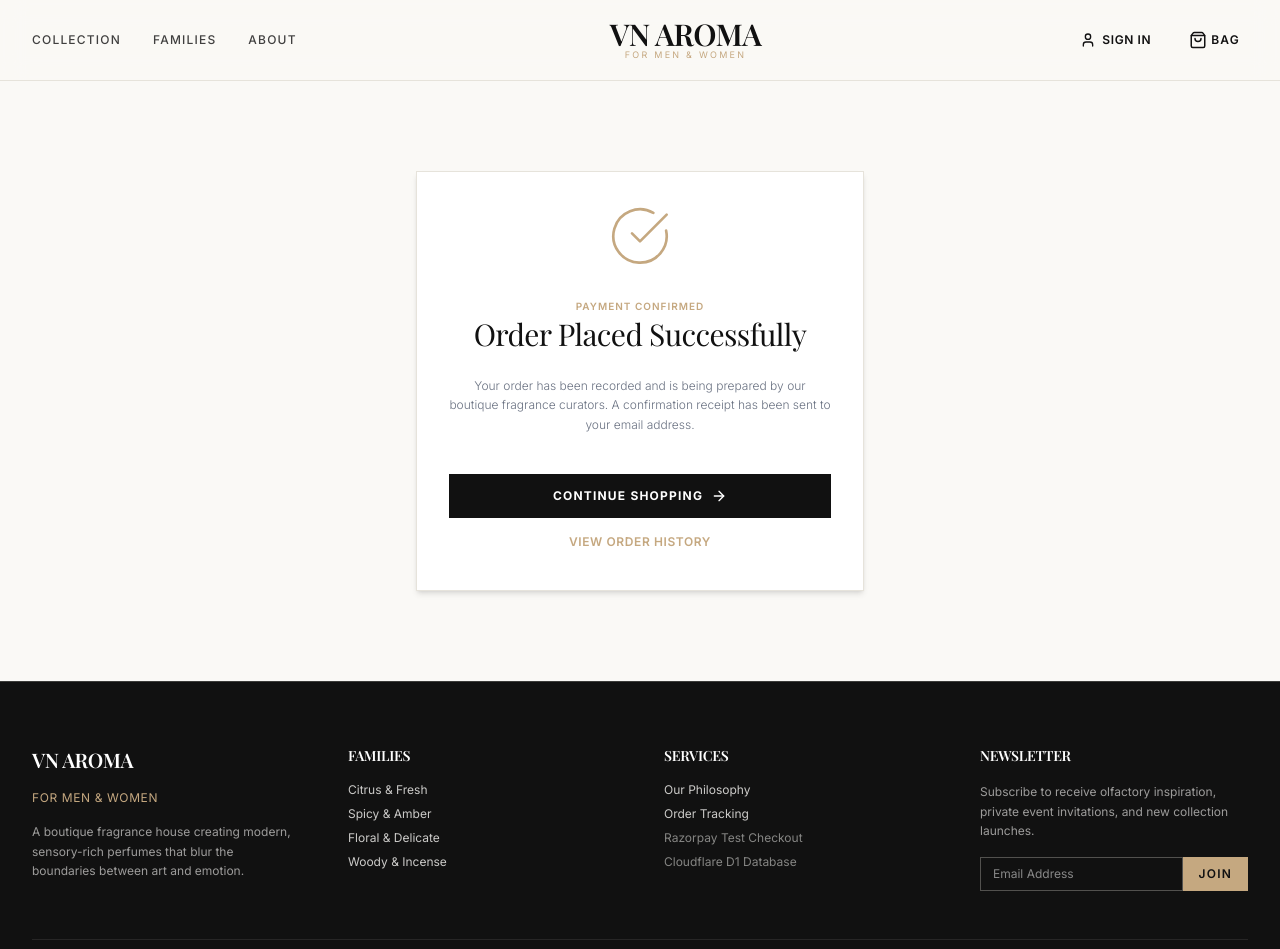
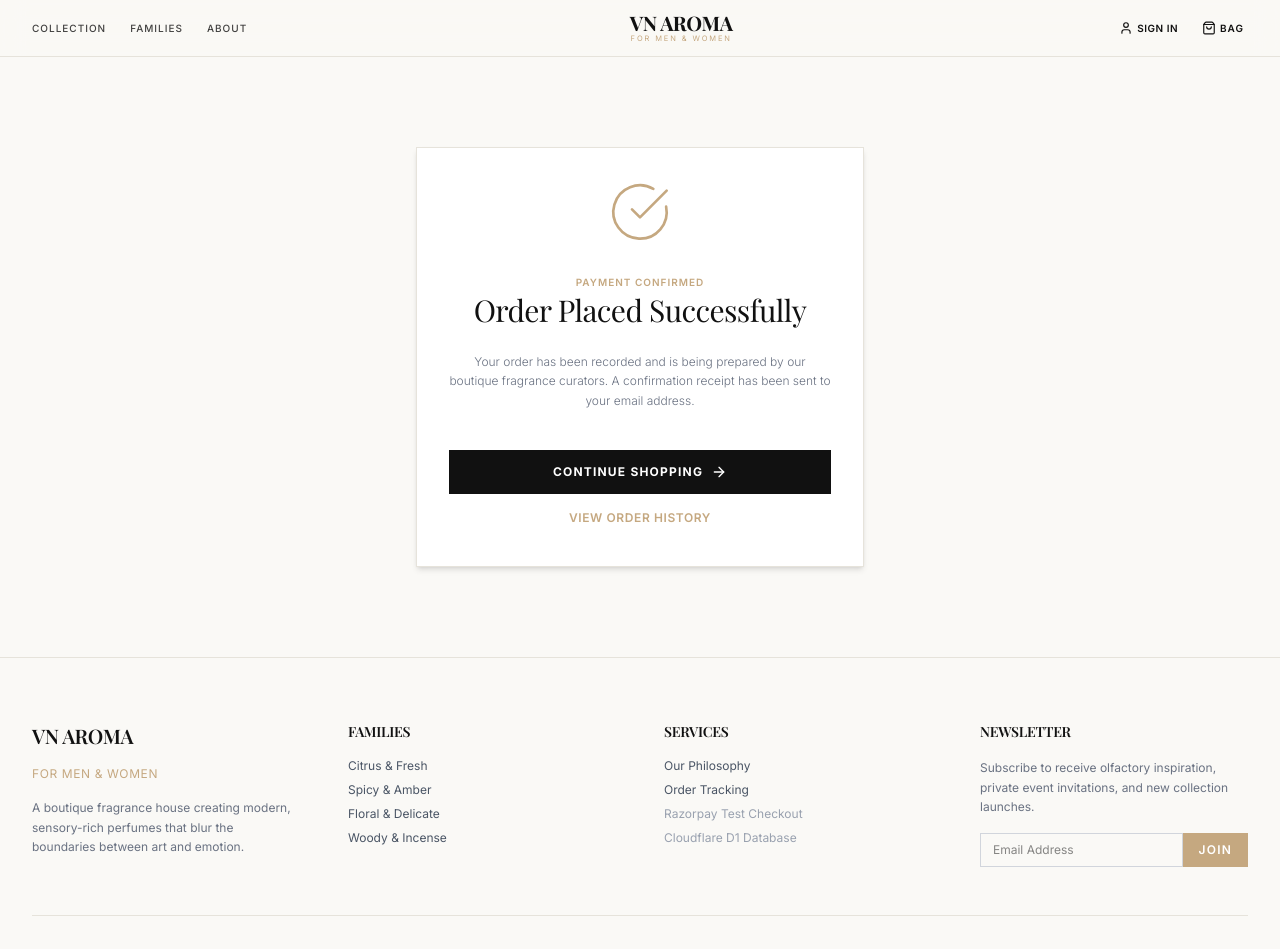
Before and after one commit to therealshoiab/Ecom-VN-Aroma, a Next.js app: page /checkout/success in a window 1280 px wide. Shown: the top 949 px of the page. Built offline with nearby package versions, Linux system fonts and the light colour scheme; no server answers; a web font is replaced by a local one.

Commit message:
UI: compact header, center carousel, add glassmorphic callout tabs, remove dark/black background themes for bright colorful design

```diff
--- a/src/components/Footer.tsx
+++ b/src/components/Footer.tsx
@@ -5,21 +5,21 @@ import Link from 'next/link';
 
 export default function Footer() {
   return (
-    <footer className="bg-[#111111] text-[#FAF9F6]/80 font-sans border-t border-[#E6E3DB]/20 py-16 mt-auto">
+    <footer className="bg-[#FAF9F6] text-gray-600 font-sans border-t border-[#E6E3DB] py-16 mt-auto">
       <div className="max-w-7xl mx-auto px-4 sm:px-6 lg:px-8">
         <div className="grid grid-cols-1 md:grid-cols-4 gap-12">
           {/* Brand Info */}
           <div className="space-y-4">
-            <h2 className="text-xl font-serif text-white tracking-widest uppercase font-semibold">VN Aroma</h2>
+            <h2 className="text-xl font-serif text-[#111111] tracking-widest uppercase font-semibold">VN Aroma</h2>
             <p className="text-xs uppercase tracking-wider text-[#C5A880]">For Men & Women</p>
-            <p className="text-xs text-[#FAF9F6]/60 leading-relaxed">
+            <p className="text-xs text-gray-500 leading-relaxed">
               A boutique fragrance house creating modern, sensory-rich perfumes that blur the boundaries between art and emotion.
             </p>
           </div>
 
           {/* Navigation Links */}
           <div className="space-y-4">
-            <h3 className="text-sm font-semibold uppercase tracking-wider text-white">Families</h3>
+            <h3 className="text-sm font-semibold uppercase tracking-wider text-[#111111]">Families</h3>
             <ul className="space-y-2 text-xs">
               <li><Link href="/#categories" className="hover:text-[#C5A880] transition-colors">Citrus & Fresh</Link></li>
               <li><Link href="/#categories" className="hover:text-[#C5A880] transition-colors">Spicy & Amber</Link></li>
@@ -30,31 +30,31 @@ export default function Footer() {
 
           {/* Corporate Links */}
           <div className="space-y-4">
-            <h3 className="text-sm font-semibold uppercase tracking-wider text-white">Services</h3>
+            <h3 className="text-sm font-semibold uppercase tracking-wider text-[#111111]">Services</h3>
             <ul className="space-y-2 text-xs">
               <li><Link href="/#about" className="hover:text-[#C5A880] transition-colors">Our Philosophy</Link></li>
               <li><Link href="/account" className="hover:text-[#C5A880] transition-colors">Order Tracking</Link></li>
-              <li><span className="text-[#FAF9F6]/50">Razorpay Test Checkout</span></li>
-              <li><span className="text-[#FAF9F6]/50">Cloudflare D1 Database</span></li>
+              <li><span className="text-gray-400">Razorpay Test Checkout</span></li>
+              <li><span className="text-gray-400">Cloudflare D1 Database</span></li>
             </ul>
           </div>
 
           {/* Newsletter */}
           <div className="space-y-4">
-            <h3 className="text-sm font-semibold uppercase tracking-wider text-white">Newsletter</h3>
-            <p className="text-xs text-[#FAF9F6]/60 leading-relaxed">
+            <h3 className="text-sm font-semibold uppercase tracking-wider text-[#111111]">Newsletter</h3>
+            <p className="text-xs text-gray-500 leading-relaxed">
               Subscribe to receive olfactory inspiration, private event invitations, and new collection launches.
             </p>
             <form onSubmit={(e) => e.preventDefault()} className="flex">
               <input
                 type="email"
                 placeholder="Email Address"
-                className="bg-transparent border border-[#E6E3DB]/30 px-3 py-2 text-xs w-full focus:outline-none focus:border-[#C5A880] text-white"
+                className="bg-transparent border border-gray-300 px-3 py-2 text-xs w-full focus:outline-none focus:border-[#C5A880] text-[#111111]"
                 required
               />
               <button
                 type="submit"
-                className="bg-[#C5A880] text-[#111111] px-4 text-xs font-semibold hover:bg-white hover:text-[#111111] transition-colors uppercase tracking-widest"
+                className="bg-[#C5A880] text-white px-4 text-xs font-semibold hover:bg-[#111111] transition-colors uppercase tracking-widest"
               >
                 Join
               </button>
@@ -62,7 +62,7 @@ export default function Footer() {
           </div>
         </div>
 
-        <div className="border-t border-[#E6E3DB]/10 mt-12 pt-8 flex flex-col sm:flex-row justify-between items-center text-[10px] uppercase tracking-widest text-[#FAF9F6]/40">
+        <div className="border-t border-[#E6E3DB] mt-12 pt-8 flex flex-col sm:flex-row justify-between items-center text-[10px] uppercase tracking-widest text-gray-400">
           <p>© {new Date().getFullYear()} VN Aroma. All Rights Reserved.</p>
           <div className="flex space-x-6 mt-4 sm:mt-0">
             <span>Boutique Perfumery</span>
--- a/src/components/Header.tsx
+++ b/src/components/Header.tsx
@@ -26,9 +26,9 @@ export default function Header() {
   return (
     <header className="sticky top-0 z-40 bg-[#FAF9F6]/80 backdrop-blur-md border-b border-[#E6E3DB] font-sans">
       <div className="max-w-7xl mx-auto px-4 sm:px-6 lg:px-8">
-        <div className="flex items-center justify-between h-20">
+        <div className="flex items-center justify-between h-14">
           {/* Nav Links - Left (Hidden on small screens) */}
-          <nav className="hidden md:flex space-x-8 text-xs uppercase tracking-widest text-[#111111]/80 font-medium">
+          <nav className="hidden md:flex space-x-6 text-[10px] uppercase tracking-widest text-[#111111]/80 font-medium">
             <Link href="/" className="hover:text-[#C5A880] transition-colors">
               Collection
             </Link>
@@ -41,45 +41,44 @@ export default function Header() {
           </nav>
 
           {/* Logo - Center */}
-          <div className="flex-1 md:flex-none text-center md:text-left">
+          <div className="flex-1 md:flex-none text-center">
             <Link href="/" className="inline-block">
-              <h1 className="text-2xl sm:text-3xl font-serif text-[#111111] font-semibold tracking-wider uppercase">
+              <h1 className="text-lg sm:text-xl font-serif text-[#111111] font-bold tracking-wider uppercase">
                 VN Aroma
               </h1>
-              <p className="text-[9px] text-[#C5A880] font-sans uppercase tracking-[0.25em] -mt-1 block text-center">
+              <p className="text-[7.5px] text-[#C5A880] font-sans uppercase tracking-[0.25em] -mt-1 block text-center">
                 For Men & Women
               </p>
             </Link>
           </div>
 
-          {/* Actions - Right */}
-          <div className="flex items-center space-x-6 text-[#111111]">
+          <div className="flex items-center space-x-4 text-[#111111]">
             {isLoggedIn ? (
-              <div className="flex items-center space-x-4">
+              <div className="flex items-center space-x-3">
                 <Link
                   href="/account"
-                  className="p-1.5 hover:text-[#C5A880] transition-colors flex items-center gap-1.5 text-xs uppercase tracking-wider font-semibold"
+                  className="p-1 hover:text-[#C5A880] transition-colors flex items-center gap-1 text-[10px] uppercase tracking-wider font-semibold"
                   title="My Account"
                 >
-                  <User className="w-4 h-4" />
+                  <User className="w-3.5 h-3.5" />
                   <span className="hidden sm:inline">Account</span>
                 </Link>
                 <button
                   onClick={handleLogout}
-                  className="p-1.5 hover:text-red-600 transition-colors flex items-center gap-1 text-xs uppercase tracking-wider font-semibold"
+                  className="p-1 hover:text-red-600 transition-colors flex items-center gap-1 text-[10px] uppercase tracking-wider font-semibold"
                   title="Log Out"
                 >
-                  <LogOut className="w-4 h-4" />
+                  <LogOut className="w-3.5 h-3.5" />
                   <span className="hidden sm:inline">Logout</span>
                 </button>
               </div>
             ) : (
               <Link
                 href="/account"
-                className="p-1.5 hover:text-[#C5A880] transition-colors flex items-center gap-1.5 text-xs uppercase tracking-wider font-semibold"
+                className="p-1 hover:text-[#C5A880] transition-colors flex items-center gap-1 text-[10px] uppercase tracking-wider font-semibold"
                 title="Log In / Sign Up"
               >
-                <User className="w-4 h-4" />
+                <User className="w-3.5 h-3.5" />
                 <span className="hidden sm:inline">Sign In</span>
               </Link>
             )}
@@ -87,12 +86,12 @@ export default function Header() {
             {/* Cart Button */}
             <button
               onClick={() => setIsCartOpen(true)}
-              className="p-2 relative hover:text-[#C5A880] transition-colors flex items-center gap-1 text-xs uppercase tracking-widest font-semibold"
+              className="p-1 relative hover:text-[#C5A880] transition-colors flex items-center gap-1 text-[10px] uppercase tracking-widest font-semibold"
             >
-              <ShoppingBag className="w-4.5 h-4.5" />
+              <ShoppingBag className="w-3.5 h-3.5" />
               <span className="hidden sm:inline">Bag</span>
               {cartCount > 0 && (
-                <span className="absolute -top-1.5 -right-1 bg-[#111111] text-[#FAF9F6] text-[9px] w-4.5 h-4.5 flex items-center justify-center rounded-full font-bold">
+                <span className="absolute -top-1 -right-1 bg-[#111111] text-[#FAF9F6] text-[8px] w-3.5 h-3.5 flex items-center justify-center rounded-full font-bold">
                   {cartCount}
                 </span>
               )}
--- a/src/components/ProductPageClient.tsx
+++ b/src/components/ProductPageClient.tsx
@@ -93,14 +93,14 @@ export default function ProductPageClient({ product, variants, related }: Produc
     <div className="bg-[#FAF9F6] pb-24 font-sans">
       {/* Toast Notification */}
       {toastMessage && (
-        <div className="fixed bottom-6 right-6 z-50 bg-[#111111] text-[#FAF9F6] border border-[#C5A880] px-6 py-4 flex items-center justify-between shadow-2xl animate-fade-in-up">
+        <div className="fixed bottom-6 right-6 z-50 bg-white/95 backdrop-blur-md text-[#111111] border border-[#C5A880] px-6 py-4 flex items-center justify-between shadow-2xl animate-fade-in-up rounded-lg">
           <div className="flex items-center gap-3">
             <ShoppingBag className="w-4 h-4 text-[#C5A880]" />
             <p className="text-xs uppercase tracking-widest font-semibold">{toastMessage}</p>
           </div>
           <button
             onClick={() => setIsCartOpen(true)}
-            className="ml-6 text-xs text-[#C5A880] hover:text-white uppercase tracking-widest border-b border-[#C5A880] font-bold"
+            className="ml-6 text-xs text-[#C5A880] hover:text-[#111111] uppercase tracking-widest border-b border-[#C5A880] font-bold"
           >
             View Bag
           </button>
@@ -194,10 +194,10 @@ export default function ProductPageClient({ product, variants, related }: Produc
                     setSelectedVariant(v);
                     setQuantity(1); // reset quantity selector to 1 on size swap
                   }}
-                  className={`flex-1 py-3 text-xs uppercase tracking-widest font-semibold border transition-all ${
+                  className={`flex-1 py-3 text-xs uppercase tracking-widest font-semibold border transition-all rounded-md ${
                     selectedVariant.id === v.id
-                      ? 'bg-[#111111] text-white border-[#111111]'
-                      : 'bg-transparent text-gray-500 border-[#E6E3DB] hover:border-gray-800 hover:text-black'
+                      ? 'bg-[#C5A880] text-white border-[#C5A880]'
+                      : 'bg-transparent text-gray-500 border-[#E6E3DB] hover:border-[#C5A880] hover:text-[#C5A880]'
                   }`}
                 >
                   {v.size}
@@ -252,14 +252,14 @@ export default function ProductPageClient({ product, variants, related }: Produc
             <button
               onClick={handleAddToBag}
               disabled={isOutOfStock}
-              className="w-full py-4 border border-[#111111] uppercase text-xs tracking-widest font-semibold transition-all hover:bg-[#111111] hover:text-[#FAF9F6] disabled:opacity-50 disabled:cursor-not-allowed"
+              className="w-full py-4 border border-[#C5A880] text-[#C5A880] uppercase text-xs tracking-widest font-bold transition-all hover:bg-[#C5A880] hover:text-white disabled:opacity-50 disabled:cursor-not-allowed rounded-md"
             >
               Add to Bag
             </button>
             <button
               onClick={handleBuyNow}
               disabled={isOutOfStock}
-              className="w-full py-4 bg-[#111111] text-white uppercase text-xs tracking-widest font-semibold transition-all hover:bg-[#C5A880] disabled:opacity-50 disabled:cursor-not-allowed"
+              className="w-full py-4 bg-[#C5A880] text-white uppercase text-xs tracking-widest font-bold transition-all hover:bg-[#b0936b] disabled:opacity-50 disabled:cursor-not-allowed rounded-md"
             >
               Buy Now
             </button>
--- a/src/components/PromotionalCarousel.tsx
+++ b/src/components/PromotionalCarousel.tsx
@@ -68,7 +68,7 @@ export default function PromotionalCarousel() {
   useEffect(() => {
     const timer = setInterval(() => {
       setCurrentIndex((prevIndex) => (prevIndex + 1) % slides.length);
-    }, 2000); // Cycle every 2 seconds
+    }, 3000); // Cycle every 3 seconds
 
     return () => clearInterval(timer);
   }, []);
@@ -82,13 +82,13 @@ export default function PromotionalCarousel() {
   };
 
   return (
-    <div className="relative w-full h-[55vh] md:h-[65vh] bg-[#111111] overflow-hidden border-b border-[#E6E3DB]/20">
+    <div className="relative w-full h-[80vh] bg-[#FAF9F6] overflow-hidden border-b border-[#E6E3DB]">
       {/* Slide Container */}
       {slides.map((slide, index) => (
         <div
           key={index}
           className={`absolute inset-0 transition-opacity duration-1000 ease-in-out ${
-            index === currentIndex ? 'opacity-70 pointer-events-auto scale-100' : 'opacity-0 pointer-events-none scale-105'
+            index === currentIndex ? 'opacity-95 pointer-events-auto scale-100' : 'opacity-0 pointer-events-none scale-105'
           } transform duration-1000`}
         >
           {/* eslint-disable-next-line @next/next/no-img-element */}
@@ -100,25 +100,25 @@ export default function PromotionalCarousel() {
         </div>
       ))}
 
-      {/* Shadow Overlay */}
-      <div className="absolute inset-0 bg-gradient-to-t from-[#111111]/80 via-[#111111]/30 to-[#111111]/50 pointer-events-none" />
+      {/* Gentle Soft Overlay */}
+      <div className="absolute inset-0 bg-gradient-to-t from-white/30 via-transparent to-white/20 pointer-events-none" />
 
-      {/* Glassmorphic Promotion Banner */}
-      <div className="absolute bottom-10 left-6 right-6 md:left-12 max-w-lg z-10 p-6 md:p-8 bg-white/10 backdrop-blur-md border border-white/20 shadow-2xl flex flex-col justify-between">
+      {/* Glassmorphic Promotion Banner - CENTERED */}
+      <div className="absolute top-1/2 left-1/2 -translate-x-1/2 -translate-y-1/2 w-[90%] sm:w-[85%] max-w-lg z-10 p-6 md:p-8 bg-black/45 backdrop-blur-md border border-white/10 shadow-2xl flex flex-col justify-between text-center items-center rounded-lg">
         <div className="space-y-2">
-          <span className="text-[9px] uppercase tracking-[0.3em] text-[#C5A880] font-semibold block">
+          <span className="text-[10px] uppercase tracking-[0.3em] text-[#C5A880] font-semibold block">
             Seasonal Exhibition
           </span>
-          <h2 className="text-xl md:text-3xl font-serif font-light text-white tracking-tight leading-none">
+          <h2 className="text-2xl md:text-4xl font-serif font-light text-white tracking-tight leading-none">
             {slides[currentIndex].title}
           </h2>
-          <p className="text-xs text-gray-300 font-light leading-relaxed mt-2">
+          <p className="text-xs md:text-sm text-gray-200 font-light leading-relaxed mt-3">
             {slides[currentIndex].subtitle}
           </p>
         </div>
 
         {/* Indicators and buttons */}
-        <div className="flex items-center justify-between pt-6 mt-4 border-t border-white/10">
+        <div className="flex flex-col items-center gap-4 w-full pt-5 mt-4 border-t border-white/10">
           <div className="flex gap-1.5">
             {slides.map((_, idx) => (
               <span
@@ -130,16 +130,16 @@ export default function PromotionalCarousel() {
             ))}
           </div>
 
-          <div className="flex gap-2">
+          <div className="flex gap-3">
             <button
               onClick={handlePrev}
-              className="p-1.5 rounded-full bg-white/5 border border-white/15 text-white hover:bg-white/20 hover:text-[#C5A880] transition-colors"
+              className="p-2 rounded-full bg-white/5 border border-white/15 text-white hover:bg-white/20 hover:text-[#C5A880] transition-colors"
             >
               <ArrowLeft className="w-3.5 h-3.5" />
             </button>
             <button
               onClick={handleNext}
-              className="p-1.5 rounded-full bg-white/5 border border-white/15 text-white hover:bg-white/20 hover:text-[#C5A880] transition-colors"
+              className="p-2 rounded-full bg-white/5 border border-white/15 text-white hover:bg-white/20 hover:text-[#C5A880] transition-colors"
             >
               <ArrowRight className="w-3.5 h-3.5" />
             </button>
```
Also changed, not shown: src/components/HomePageClient.tsx (+54 -22 lines), 1 other file (tests, documents, lock files or other folders).
